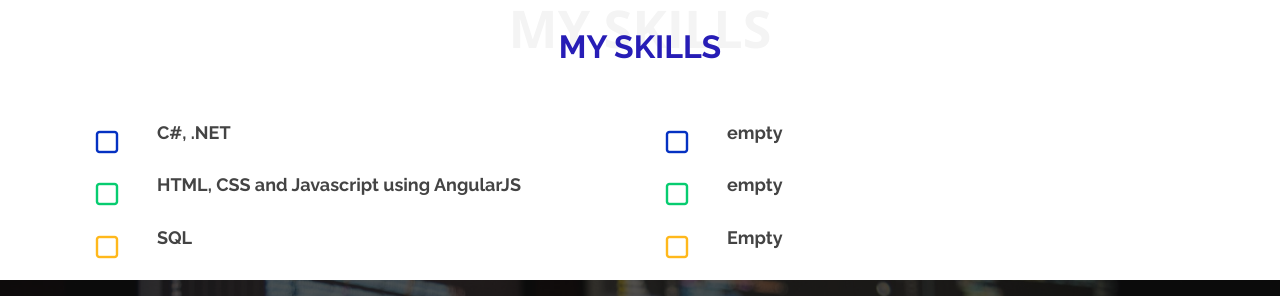
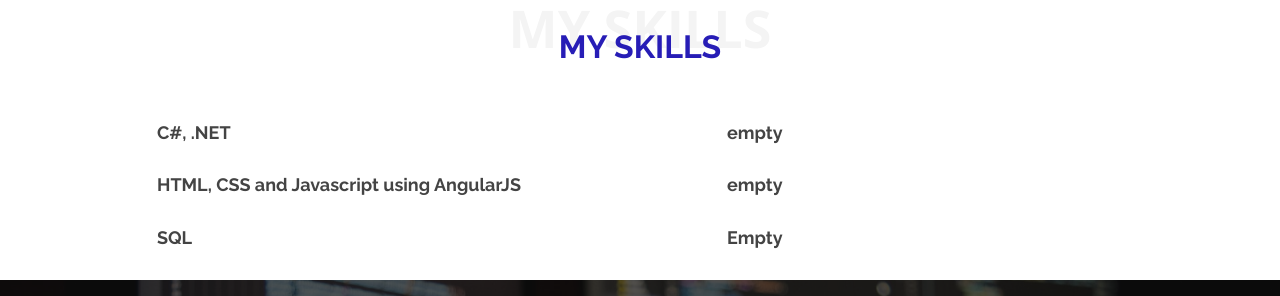
Before and after one commit to DCKay/Decoster-Kay, a plain HTML site: page index.html in a window 1280 px wide. Shown: the part 1420-1716 px from the top of the page. Drawn offline with nearby package versions, Linux system fonts and the light colour scheme.

Commit message:
removed skill icons

```diff
--- a/index.html
+++ b/index.html
@@ -126,7 +126,7 @@
           <div class="row">
             <div class="col-md-6">
               <div class="icon-box" data-aos="fade-up" data-aos-delay="100">
-                <i class="bi bi-stop" style="color: #0531c2;"></i>
+                <!--<i class="bi bi-stop" style="color: #0531c2;"></i>-->
                 <h4><a href="#">C#, .NET</a></h4>
                 <p></p>
               </div>
@@ -134,7 +134,7 @@
 
             <div class="col-md-6">
               <div class="icon-box" data-aos="fade-up" data-aos-delay="400">
-                <i class="bi bi-stop" style="color: #0531c2; "></i>
+                <!--<i class="bi bi-stop" style="color: #0531c2; "></i>-->
                 <h4><a href="#">empty</a></h4>
                 <p></p>
               </div>
@@ -142,7 +142,7 @@
 
             <div class="col-md-6">
               <div class="icon-box" data-aos="fade-up" data-aos-delay="200">
-                <i class="bi bi-stop" style="color: #07cc70; "></i>
+                <!--<i class="bi bi-stop" style="color: #07cc70; "></i>-->
                 <h4><a href="#">HTML, CSS and Javascript using AngularJS</a></h4>
                 <p></p>
               </div>
@@ -150,7 +150,7 @@
 
             <div class="col-md-6">
               <div class="icon-box" data-aos="fade-up" data-aos-delay="500">
-                <i class="bi bi-stop" style="color: #07cc70;"></i>
+                <!--<i class="bi bi-stop" style="color: #07cc70;"></i>-->
                 <h4><a href="#">empty</a></h4>
                 <p></p>
               </div>
@@ -158,7 +158,7 @@
 
             <div class="col-md-6">
               <div class="icon-box" data-aos="fade-up" data-aos-delay="300">
-                <i class="bi bi-stop" style="color: #FFB81C; "></i>
+                <!--<i class="bi bi-stop" style="color: #FFB81C; "></i>-->
                 <h4><a href="#">SQL</a></h4>
                 <p></p>
                 <!--<div class="progress">
@@ -170,7 +170,7 @@
             </div>
             <div class="col-md-6">
               <div class="icon-box" data-aos="fade-up" data-aos-delay="600">
-                <i class="bi bi-stop" style="color: #FFB81C; "></i>
+                <!--<i class="bi bi-stop" style="color: #FFB81C; "></i>-->
                 <h4><a href="#">Empty</a></h4>
                 <p></p>
                 <!--<div class="progress">
```
